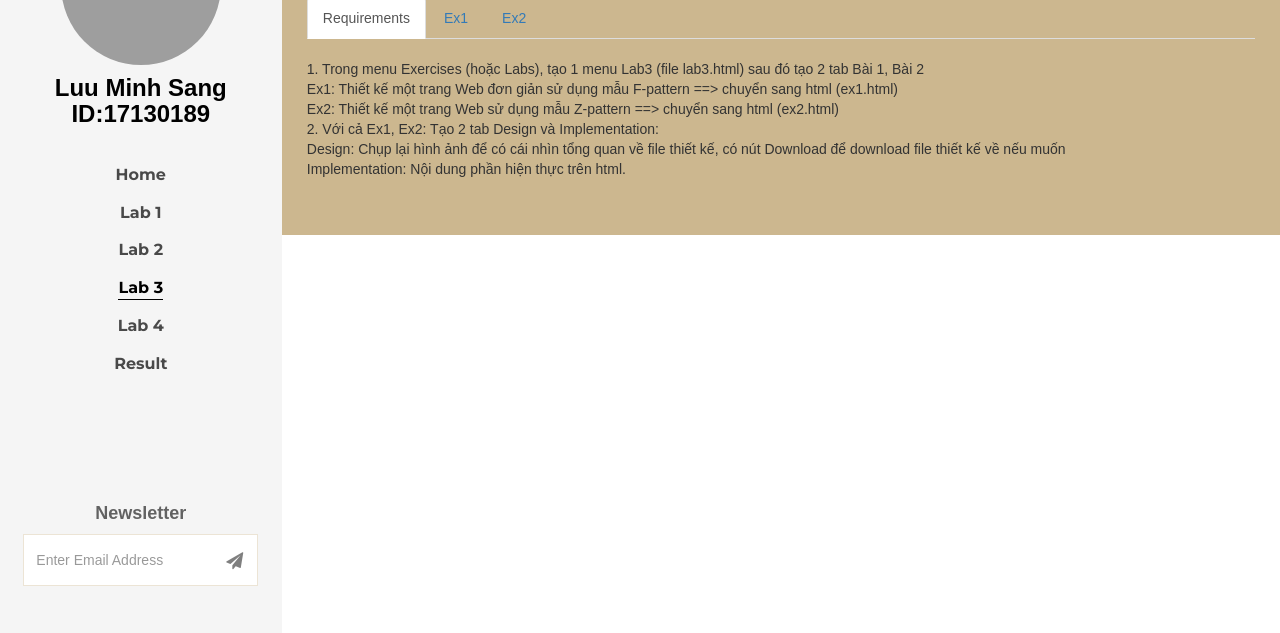
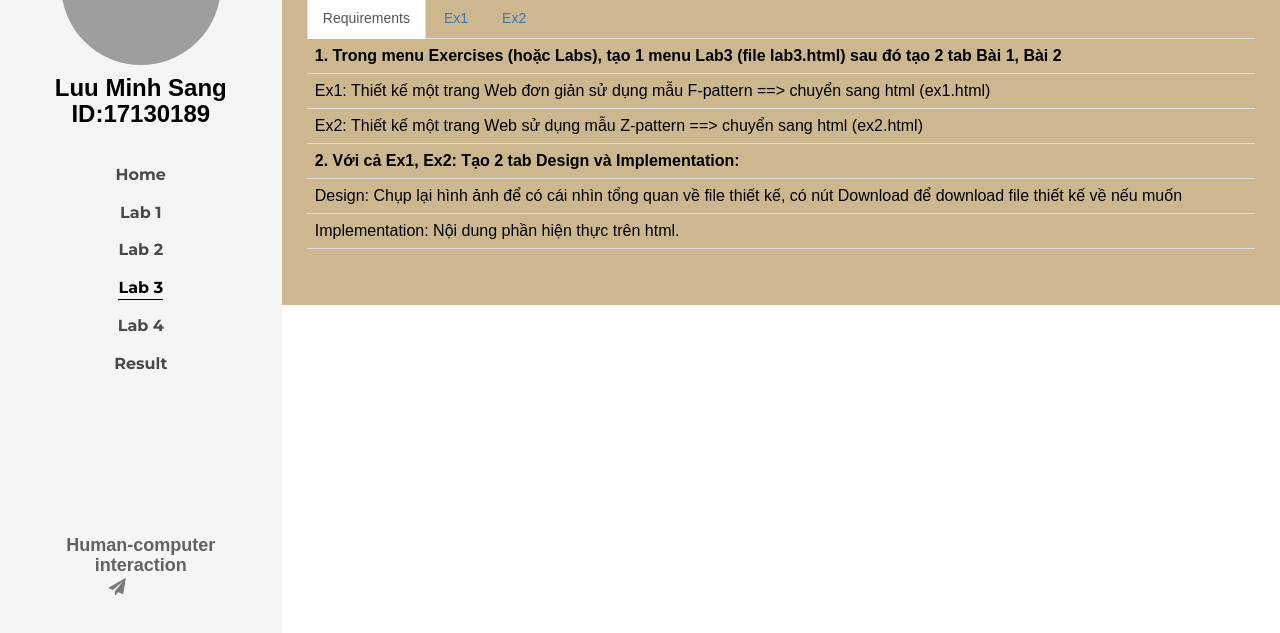
Before and after one commit to minhsang10/luuminhsang, a plain HTML site: page lab3.html in a window 1280 px wide. Shown: the part 157-790 px from the top of the page. Drawn offline with nearby package versions, Linux system fonts and the light colour scheme; some packages are replaced by stand-ins of ours; no server answers; grey boxes are pictures that could not be loaded; files whose address does not match are found by name; a web font is replaced by a local one.

Commit message:
Update lab3.html

```diff
--- a/lab3.html
+++ b/lab3.html
@@ -39,6 +39,21 @@
   <script src="https://maxcdn.bootstrapcdn.com/bootstrap/3.4.0/js/bootstrap.min.js"></script>
 
     <style>
+     	    table {
+  border-collapse: collapse;
+  width: 100%;
+  color: black;
+    padding-top: 12px;
+  padding-bottom: 12px;
+  text-align: left;
+
+
+}th, td {
+  padding: 8px;
+  text-align: left;
+  border-bottom: 1px solid #ddd;
+}
+tr:hover {background-color:#f5f5f5;}
         body {font-family: Arial;}
         .tab {
             overflow: hidden;
@@ -224,12 +239,12 @@
         </nav>
 
         <div class="colorlib-footer">
-            <h3>Newsletter</h3>
+            <h3>Human-computer interaction</h3>
             <div class="d-flex justify-content-center">
                 <form action="#" class="colorlib-subscribe-form">
                     <div class="form-group d-flex">
                         <div class="icon"><span class="icon-paper-plane"></span></div>
-                        <input type="text" class="form-control" placeholder="Enter Email Address">
+
                     </div>
                 </form>
             </div>
@@ -291,19 +306,27 @@
 
 
    <div id="Rq" class="tab-pane fade in active">
-	   <br/>
-	1. Trong menu Exercises (hoặc Labs), tạo 1 menu Lab3 (file lab3.html) sau đó tạo 2 tab Bài 1, Bài 2
-	   <br/>
-      Ex1: Thiết kế một trang Web đơn giản sử dụng mẫu F-pattern ==> chuyển sang html (ex1.html)
-	   <br/>
-      Ex2: Thiết kế một trang Web sử dụng mẫu Z-pattern ==> chuyển sang html (ex2.html)
-	   <br/>
-	2. Với cả Ex1, Ex2: Tạo 2 tab Design và Implementation:
-	   <br/>
-     Design: Chụp lại hình ảnh để có cái nhìn tổng quan về file thiết kế, có nút Download để download
-file thiết kế về nếu muốn
-	   <br/>
-     Implementation: Nội dung phần hiện thực trên html.
+	<table>
+  <tr>
+    <th>	1. Trong menu Exercises (hoặc Labs), tạo 1 menu Lab3 (file lab3.html) sau đó tạo 2 tab Bài 1, Bài 2</th>
+
+
+  </tr>
+
+  <tr>
+    <td>      Ex1: Thiết kế một trang Web đơn giản sử dụng mẫu F-pattern ==> chuyển sang html (ex1.html) </td>
+
+
+  </tr>
+  <tr>  <td>     Ex2: Thiết kế một trang Web sử dụng mẫu Z-pattern ==> chuyển sang html (ex2.html) </td> </tr>
+   <tr>
+    <th>	2. Với cả Ex1, Ex2: Tạo 2 tab Design và Implementation:</th>
+
+
+  </tr><tr>  <td>     Design: Chụp lại hình ảnh để có cái nhìn tổng quan về file thiết kế, có nút Download để download
+file thiết kế về nếu muốn</td> </tr><tr>  <td>    Implementation: Nội dung phần hiện thực trên html.</td> </tr>
+
+	</table>
     </div>
 
     <div id="Ex2" class="tab-pane fade">
@@ -321,7 +344,13 @@ file thiết kế về nếu muốn
         <img src="images/lab3_figma_z.PNG" width="700" height="450" class="cangiua" ><center> <a class="download" href="images/lab3_figma_z.fig" download="images/lab3_figma_z.fig">Download</a></center>
 
         <br><br>
-        <center> <a class="download" href="lab3.zip" download="lab3.zip">Download All</a></center>
+        <center> <div class="col-4 text-center">
+                                                        <a href="lab3.zip" download>
+                                                            <button type="button" class="btn btn-primary">
+                                                                <i class="fa fa-cloud-download"></i> Download all file
+                                                            </button>
+                                                        </a>
+                                                    </div></center>
     </div>
 
      <div id="s6" class="tab-pane fade">
```
